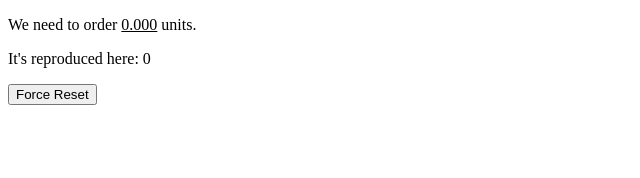
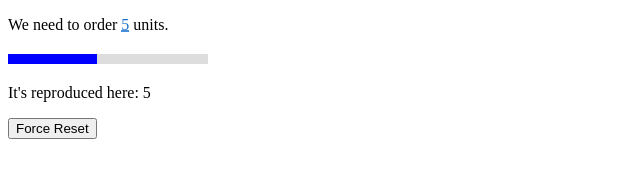
Before and after one commit to bvirus/live-doc, a website built with Parcel: page examples/index.html in a window 1280 px wide. Shown: the whole page, without its empty margins (0-640 px from the left). Built offline with nearby package versions, Linux system fonts and the light colour scheme.

Commit message:
implemented a slider, and started to make the slider pop-up alongside the number when you click it. Need to refactor the code -- would like to make the store part less coupled to the UI (make the process manual more store.subscribe(slider.change) and slider.subscribe(store.change) so it's easier to swap out with observables/redux/etc.)

```diff
--- a/examples/index.html
+++ b/examples/index.html
@@ -9,6 +9,7 @@
 <body>
     <div>
         <p>We need to order <span id="first-number"></span> units.</p>
+        <div id="slider" style="width:200px"></div>
         <p>It's reproduced here: <span id="first-number-out"></span></p>
         <button id="reset-button">Force Reset</button>
     </div>
--- a/examples/test.css
+++ b/examples/test.css
@@ -2,12 +2,14 @@
     text-underline-position: below;
     text-decoration: underline;
     transition: color 400ms;
+    text-decoration-style: dashed;
+    color: rgb(25, 116, 208);
 }
 
 .live-number:hover {
-    color: rgb(0, 97, 194);
+    color: rgb(48, 140, 232);
 }
 
-.live-number-active {
-    color: rgb(0, 128, 255);
+.live-number.live-active {
+    color: rgb(62, 159, 255);
 }
--- a/examples/test.js
+++ b/examples/test.js
@@ -1,14 +1,30 @@
-import * as live from '../index.js';
+import * as live from '../index';
 import './test.css';
 
 let $ = (...args) => document.querySelector(...args)
+
+let store = live.makeStore({
+    range: { min: 1, max: 10 },
+    start: 5,
+    map: (n) => Math.floor(n)
+})
+
 let firstOut = $("#first-number-out");
 
-let first = live.number($("#first-number"), {
-    range: { min: -100, max: 100 },
-    inital: 0
+let destroyNumber = live.number($("#first-number"), store, {
+    name: 'number',
+    axis: 'x',
+    changeFactor: 5,
+    format: (n) => n==0?"zero":Math.floor(n)
 });
 
-first.listen(n => firstOut.textContent = n.toString())
-
-$("#reset-button").addEventListener("click", () => first.set(0));
+let destroySlider = live.slider($("#slider"), store, {
+    name: 'slider',
+    axis: 'x',
+    changeFactor: 2,
+    doubleClickReset: true
+    // format: (n) => Math.floor(n)
+})
+// first.listen(n => firstOut.textContent = n <= 0 ? "n <= 0" : "n > 0")
+store.listen(n => firstOut.textContent = n)
+$("#reset-button").addEventListener("click", () => store.set(store.start));
--- a/index.js
+++ b/index.js
@@ -1,84 +1,9 @@
-import { clamp, smoothstep, smoothBetween } from './math-util.js'
+import "./src/live-styles.css";
+
+export { makeStore } from './src/store';
+export { number } from './src/number';
+export { slider } from './src/slider';
 
 export function text(element) {
 
 }
-
-let defaultConfig = {
-    axis: 'y',
-    inital: 0,
-    doubleClickReset: true,
-    changeFactor: 2,
-    format: (n) => n.toPrecision(4)
-}
-
-export function number(element,
-        config) {
-    config = Object.assign(defaultConfig, config)
-    let listeners = [(v) => element.textContent = config.format(v) ];
-    let frameId = null;
-    let windowSize =
-        ('x' === config.axis) ? window.innerWidth : window.innerHeight;
-    // if (config.range) config.changeFactor = distance(config.range.min, config.range.max,)
-    function positionOnAxis(el) {
-        return ('x' === config.axis) ? el.clientX : el.clientY;
-    }
-
-    function listen(f) {
-        listeners.push(f);
-        return () => { listeners = listeners.filter(x => x !== f) }
-    }
-
-    function set(x) {
-        if (frameId !== null) cancelAnimationFrame(frameId)
-        if (listeners.length === 0) return;
-
-        frameId = requestAnimationFrame(() => {
-            frameId = null;
-            listeners.forEach(l => l(x))
-        });
-    }
-
-    function calcValue(diff) {
-        if (config.hasOwnProperty("range")) {
-            return smoothBetween(diff, config.range)
-        } else return diff;
-    }
-
-    function handleStart(ev) {
-        ev.preventDefault()
-        ev.stopPropagation()
-        let zeroPos = positionOnAxis(ev)
-        let maxPos = windowSize/config.changeFactor
-        element.classList.add('live-number-active')
-        function handleMove(ev) {
-            let pos = positionOnAxis(ev)
-            set(calcValue((pos-zeroPos)/maxPos))
-        }
-        let handler = window.addEventListener('mousemove', handleMove);
-        window.addEventListener('mouseup', () => {
-            window.removeEventListener("mousemove", handleMove);
-            element.classList.remove('live-number-active');
-        });
-    }
-
-    function handleDblClick() {
-        set(config.inital)
-    }
-
-    function destroy() {
-        cancelAnimationFrame(frameId);
-        window.removeEventListener('mousedown', handleStart);
-        if (config.doubleClickReset)
-            element.removeEventListener('dblclick', handleDblClick);
-    }
-
-    element.addEventListener('mousedown', handleStart);
-    element.classList.add('live-number')
-    if (config.doubleClickReset)
-        element.addEventListener('dblclick', handleDblClick)
-    set(config.inital);
-
-    let ob = { listen, set, destroy }
-    return ob
-}
--- /dev/null
+++ b/src/drag-number.js
@@ -0,0 +1,24 @@
+import { makeDraggable } from './live-drag';
+
+let defaultConfig = {
+    axis: 'y',
+    doubleClickReset: false,
+    changeFactor: 3
+}
+
+export function makeDraggableNumber(element, store, config, render) {
+    let _config = Object.assign({}, defaultConfig);
+    config = Object.assign(_config, config);
+
+    let destroyDrag = () => {};
+    if (!config.disabled)
+        destroyDrag = makeDraggable(element, store, config, render);
+
+    let stopListening = store.listen(render);
+    store.set(store.start);
+
+    return () => {
+        destroyDrag();
+        stopListening();
+    };
+}
--- /dev/null
+++ b/src/live-drag.js
@@ -0,0 +1,47 @@
+import { smoothBetween, cancelEvent, getPositionOnAxis, getBounds } from './util.js'
+
+export function makeDraggable(element, store, config) {
+    if (!config.axis) config.axis = 'y';
+    let isX = () => ('x' === config.axis);
+
+    function handleStart(ev) {
+        cancelEvent(ev);
+
+        function handleMove(ev) {
+            cancelEvent(ev);
+            let pos = getPositionOnAxis(isX(), ev)
+            let zeroPos = getBounds(isX(), element).min
+            let maxPos = getBounds(isX(), config.container).max
+            let val = smoothBetween((pos-zeroPos)/maxPos, store.range);
+            store.set(val);
+        }
+
+        element.classList.add('live-active')
+        store.set(store.range.min)
+
+        window.addEventListener('mousemove', handleMove);
+        window.addEventListener('mouseup', () => {
+            window.removeEventListener("mousemove", handleMove);
+            element.classList.remove('live-active');
+        }, { once: true });
+
+        handleMove(ev);
+    }
+
+    function handleDblClick() {
+        store.set(store.start)
+    }
+
+    function destroy() {
+        element.removeEventListener('mousedown', handleStart);
+        if (config.doubleClickReset)
+            element.removeEventListener('dblclick', handleDblClick);
+    }
+
+    element.addEventListener('mousedown', handleStart);
+    element.classList.add('live')
+    if (config.doubleClickReset)
+        element.addEventListener('dblclick', handleDblClick)
+
+    return destroy;
+}
--- /dev/null
+++ b/src/live-styles.css
@@ -0,0 +1,12 @@
+/* modern-clearfix from https://css-tricks.com/snippets/css/clear-fix/ */
+._live_group:before,
+._live_group:after {
+  content: "";
+  display: table;
+}
+._live_group:after {
+  clear: both;
+}
+._live_group {
+  zoom: 1; /* For IE 6/7 (trigger hasLayout) */
+}
--- /dev/null
+++ b/src/number.js
@@ -0,0 +1,37 @@
+import { makeDraggableNumber } from './drag-number';
+import { createSlider, sliderPercent } from './slider';
+import { getBounds } from './util';
+
+export function number(element, store, config) {
+    element.classList.add('live-number');
+    config.container = window;
+    function popupSlider() {
+
+    }
+    element.addEventListener('mousedown', (ev) => {
+        let slider = createSlider();
+        let rect = element.getBoundingClientRect()
+        let sliderBounds = slider.container.getBoundingClientRect();
+        Object.assign(slider.container.style, {
+            position: 'absolute',
+            top: rect.top + rect.height + 5 + "px",
+            left: (rect.left - (50)) + "px",
+            width: "100px" // make dynamic
+        });
+        document.body.appendChild(slider.container);
+        let destroy = store.listen(x => {
+            slider.setWidth(sliderPercent(x, store))
+        });
+        window.addEventListener('mouseup', () => {
+            document.body.removeChild(slider.container);
+        }, { once: true })
+    });
+    let destroyNumber = makeDraggableNumber(element, store, config, (v) => {
+        if (config.format) v = config.format(v);
+        element.textContent = v;
+    })
+    return () => {
+        destroyNumber();
+
+    }
+}
--- /dev/null
+++ b/src/slider.js
@@ -0,0 +1,60 @@
+import { makeDraggableNumber } from './drag-number';
+import { distance } from './util';
+
+export function sliderPercent(v, store) {
+    return (distance(v, store.range.min)/distance(store.range.min, store.range.max))
+}
+
+export function slider(element, store, config) {
+    let { container, setWidth } = createSlider();
+    element.classList.add('_live_group'); // add clearfix hack
+    element.appendChild(container)
+    config.container = element;
+
+    let destroy = makeDraggableNumber(element, store, config, (v) => {
+        if (config.format) v = config.format(v)
+        let amount = sliderPercent(v, store)
+        setWidth(amount)
+    })
+
+    return () => {
+        destroy();
+        element.removeChild(container);
+    }
+}
+
+export function createSlider() {
+    let container = document.createElement('div');
+    container.classList.add('live-slider')
+    Object.assign(container.style, {
+        position: "relative",
+        display: "inline-block",
+        width: "100%",
+        minHeight: "10px"
+    })
+
+    let background = document.createElement("span");
+
+    background.classList.add('live-slider-background')
+    Object.assign(background.style, {
+        position: "absolute",
+        width: "100%",
+        height: "100%",
+        backgroundColor: "#DDD",
+        left: "0",
+        top: "0"
+    })
+
+    let fill = document.createElement("span");
+    fill.classList.add('live-slider-fill')
+    Object.assign(fill.style, {
+        height: "100%",
+        backgroundColor: "blue",
+        float: "left"   // don't use left, or top, properties here
+                        // we need relative positioning
+    })
+
+    background.appendChild(fill)
+    container.appendChild(background);
+    return { container, setWidth(x) { fill.style.width = (x*100 + "%")} };
+}
--- /dev/null
+++ b/src/store.js
@@ -0,0 +1,37 @@
+import { clamp } from './util';
+
+const errMessage = `
+must provide a config object, with range to makeStore!
+Example: makeStore({ range: { min: 0, max: 10 } })`;
+
+export function makeStore(config) {
+    let hasPrev = false;
+    let prev = null;
+    if (!config || !config.range || !config.range.min || !config.range.max)
+        throw new Error(errMessage);
+
+    let frameId = null;
+    let listeners = [];
+
+    function set(x) {
+        if (frameId !== null) cancelAnimationFrame(frameId);
+        if (listeners.length === 0) return;
+        if (hasPrev && x == prev) return;
+
+        x = clamp(x, config.range.min, config.range.max);
+
+        frameId = requestAnimationFrame(() => {
+            frameId = null;
+            listeners.forEach(l => config.map ? l(config.map(x)) : l(x));
+        });
+    }
+
+    function listen(f) {
+        listeners.push(f);
+        return () => { listeners = listeners.filter(x => x !== f) }
+    }
+
+    let destroy = () => cancelAnimationFrame(frameId);
+    if (!config.start) config.start = config.range.min
+    return { set, listen, range: config.range, start: config.start, destroy }
+}
--- /dev/null
+++ b/src/util.js
@@ -0,0 +1,39 @@
+// force number between two values
+export function clamp(val, min, max) {
+    return Math.max(min, Math.min(val, max));
+}
+
+export function distance(x, y) {
+    return Math.abs(x - y)
+}
+
+export function cancelEvent(ev) {
+    ev.preventDefault();
+    ev.stopPropagation();
+}
+
+// from https://thebookofshaders.com/glossary/?search=smoothstep
+export function smoothstep(x, min, max) {
+    let t = clamp(distance(x,min)/ distance(max,min), 0.0, 1.0);
+    return t * t * (3.0 - 2.0 * t);
+}
+
+export function smoothBetween(val, { min, max }) {
+    return clamp(min + distance(max,min)*val, min, max)
+}
+
+export const getWindowSize = (isX) =>
+    isX ? window.innerWidth : window.innerHeight;
+
+export const getBounds = (isX, el) => {
+    if (el instanceof Window) {
+        return { min: 0, max: getWindowSize() }
+    } else {
+        const rect = el.getBoundingClientRect();
+        let min = isX ? rect.left : rect.top;
+        let max = isX ? min + rect.width : min + rect.height;
+        return { min, max: el.clientWidth }
+    }
+}
+
+export const getPositionOnAxis = (isX, o) => isX ? o.clientX : o.clientY;
```
Also changed, not shown: math-util.js (deleted, +0 -19 lines), examples/dist/index.html, examples/dist/index.js (added), 6 other files.
